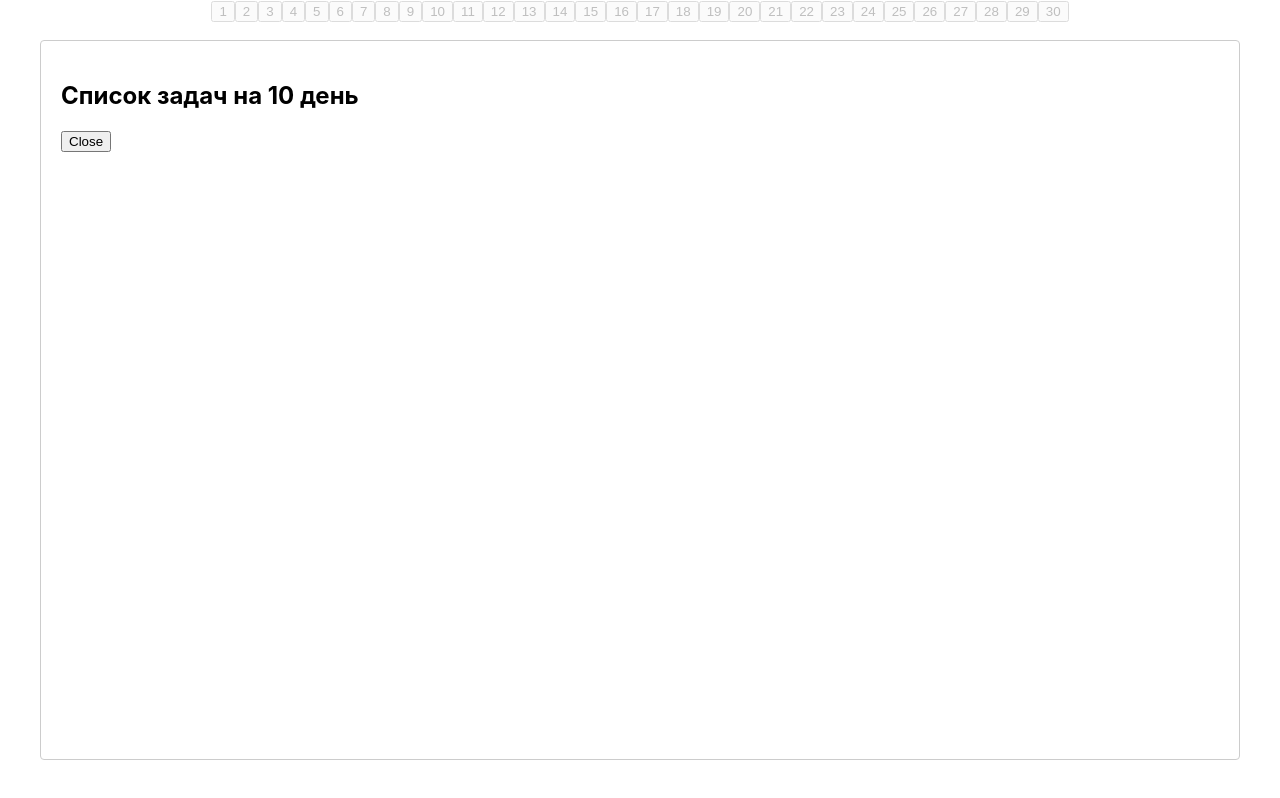
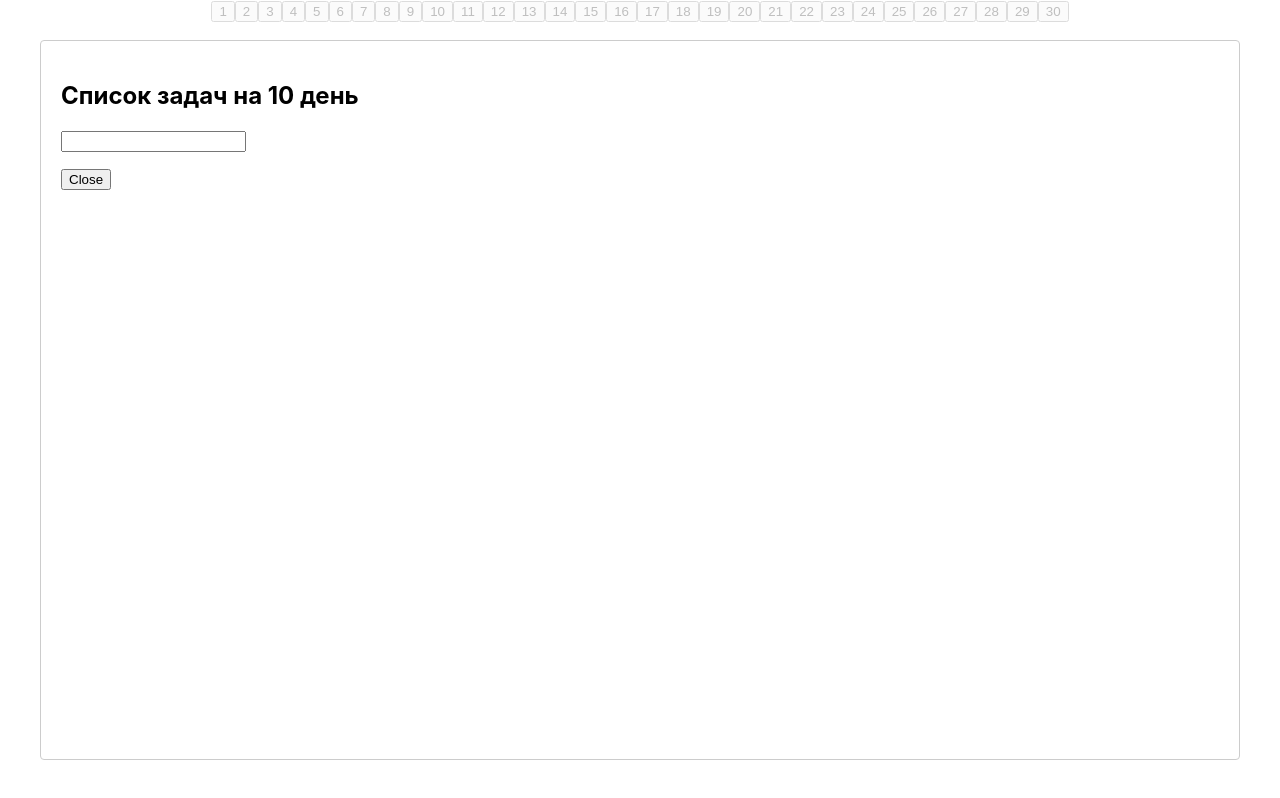
Before and after one commit to Balanyukfed/AiRNET-test, a React (Create React App) app in the folder todo-calendar/: page / in a window 1280 px wide. Both pictures are taken after a click on the button "10". Built offline with nearby package versions, Linux system fonts and the light colour scheme.

Commit message:
Add task input and display task for selected day

```diff
--- a/todo-calendar/src/components/Calendar.tsx
+++ b/todo-calendar/src/components/Calendar.tsx
@@ -3,6 +3,7 @@ import Modal from "react-modal";
 
 const Calendar: React.FC = () => {
   const [selectedDay, setSelectedDay] = useState<null | number>(null);
+  const [tasks, setTasks] = useState<{ [key: string]: string[] }>({});
 
   const handleDayClick = (day: number) => {
     setSelectedDay(day);
@@ -10,6 +11,13 @@ const Calendar: React.FC = () => {
 
   const closeModal = () => {
     setSelectedDay(null);
+  };
+
+  const addTask = (task: string) => {
+    if (selectedDay !== null) {
+      const dayTasks = tasks[selectedDay] || [];
+      setTasks({ ...tasks, [String(selectedDay)]: [...dayTasks, task] });
+    }
   };
 
   return (
@@ -21,6 +29,20 @@ const Calendar: React.FC = () => {
       ))}
       <Modal isOpen={selectedDay !== null} onRequestClose={closeModal}>
         <h2>Список задач на {selectedDay} день</h2>
+        <input
+          type="text"
+          onKeyDown={(e) => {
+            if (e.key === "Enter") {
+              addTask(e.currentTarget.value);
+              e.currentTarget.value = "";
+            }
+          }}
+        />
+        <ul>
+            {selectedDay !== null && tasks[selectedDay]?.map((task, index) => (
+                <li key={index}>{task}</li>
+            ))}
+        </ul>
         <button onClick={closeModal}>Close</button>
       </Modal>
     </div>
```
